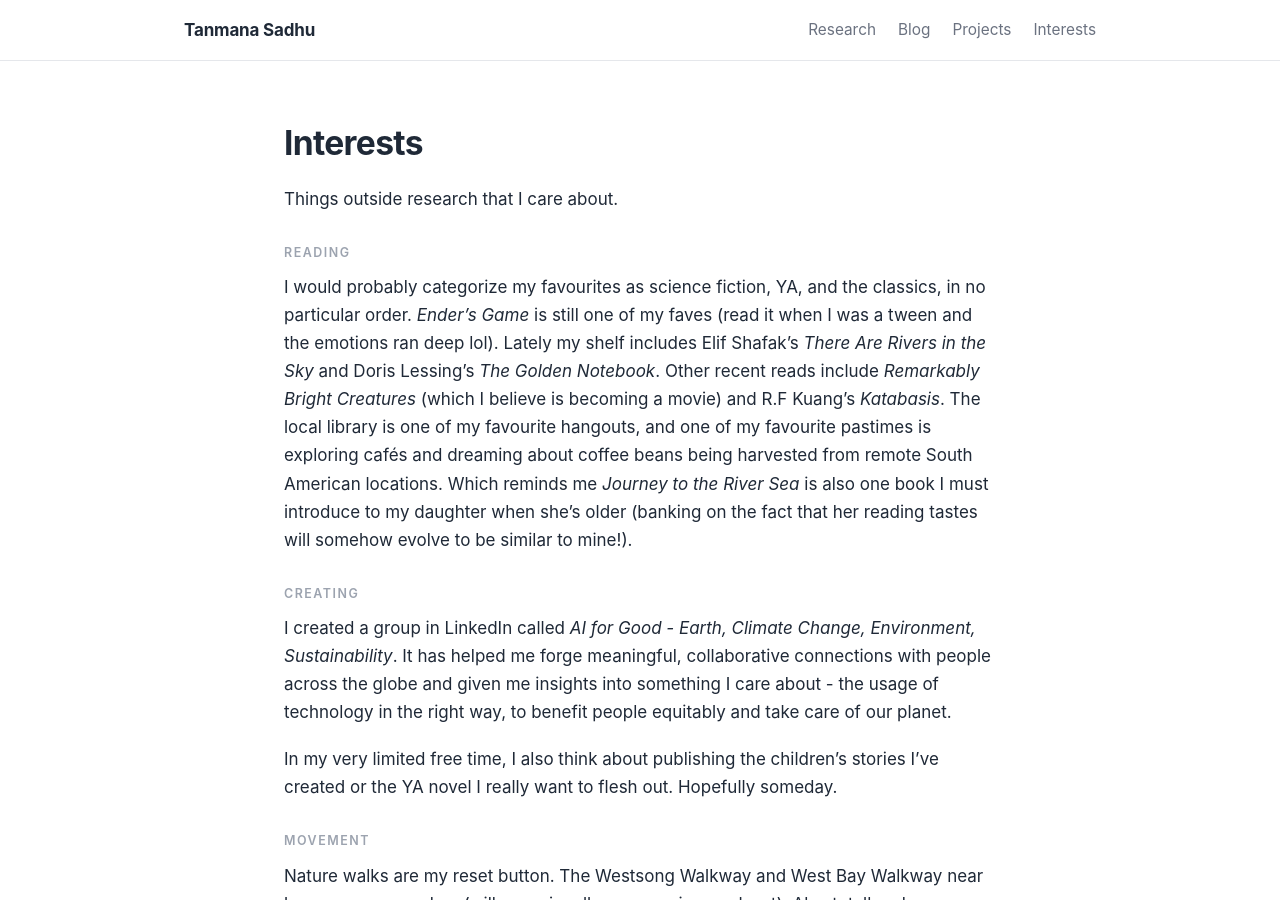
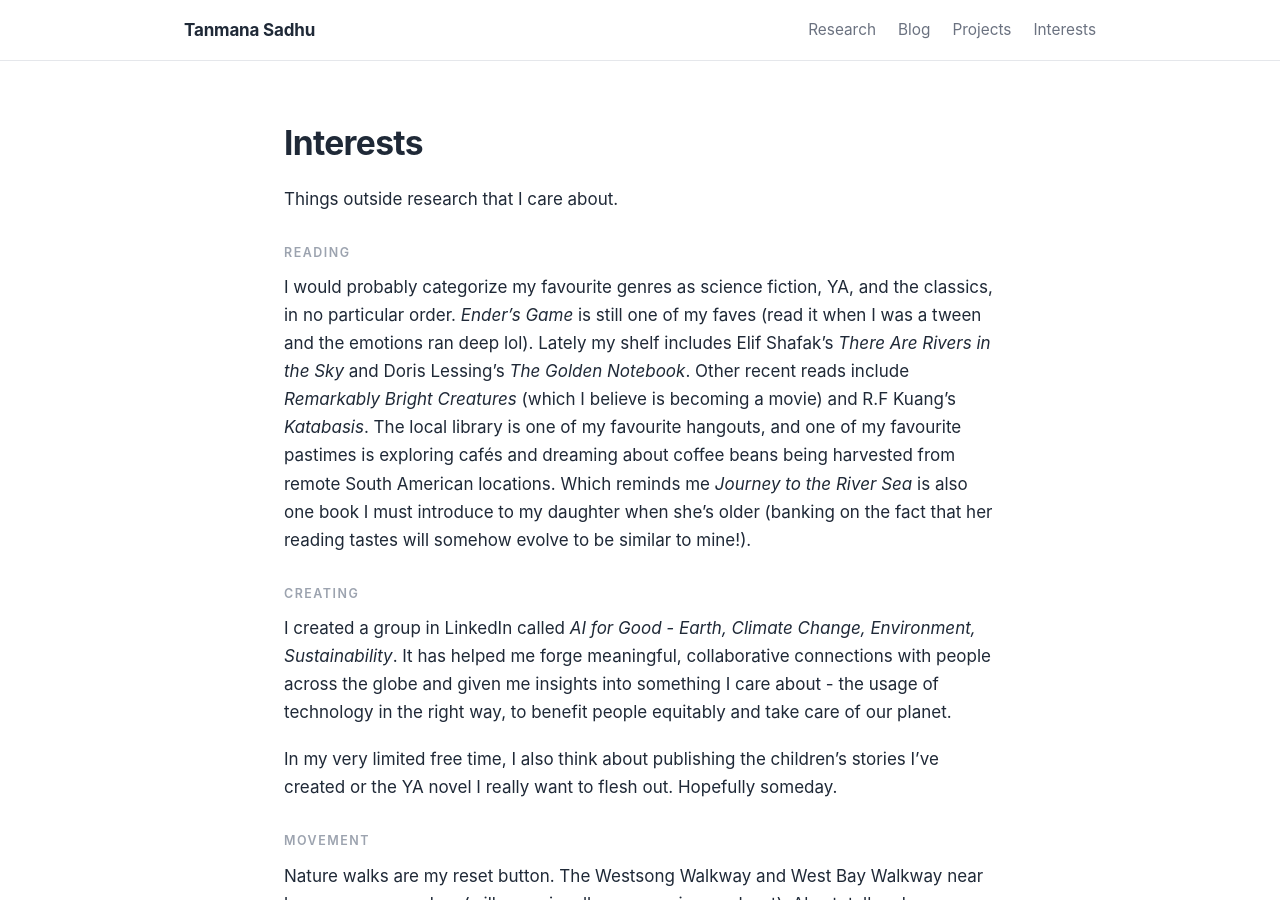
Before and after one commit to tanmana5/tanmana5.github.io, a Jekyll site: the page built from interests.md, in a window 1280 px wide and 900 px high. Built offline with Jekyll 4.4.1, drawn with Linux system fonts in a browser that asks for light colours.

Commit message:
Fill in Interests page

```diff
--- a/interests.md
+++ b/interests.md
@@ -11,7 +11,7 @@ Things outside research that I care about.
 
 <p class="section-title">Reading</p>
 
-I would probably categorize my favourites as science fiction, YA, and the classics, in no particular order. *Ender's Game* is still one of my faves (read it when I was a tween and the emotions ran deep lol). Lately my shelf includes Elif Shafak's *There Are Rivers in the Sky* and Doris Lessing's *The Golden Notebook*. Other recent reads include *Remarkably Bright Creatures* (which I believe is becoming a movie) and R.F Kuang's *Katabasis*. The local library is one of my favourite hangouts, and one of my favourite pastimes is exploring cafés and dreaming about coffee beans being harvested from remote South American locations. Which reminds me *Journey to the River Sea* is also one book I must introduce to my daughter when she's older (banking on the fact that her reading tastes will somehow evolve to be similar to mine!).
+I would probably categorize my favourite genres as science fiction, YA, and the classics, in no particular order. *Ender's Game* is still one of my faves (read it when I was a tween and the emotions ran deep lol). Lately my shelf includes Elif Shafak's *There Are Rivers in the Sky* and Doris Lessing's *The Golden Notebook*. Other recent reads include *Remarkably Bright Creatures* (which I believe is becoming a movie) and R.F Kuang's *Katabasis*. The local library is one of my favourite hangouts, and one of my favourite pastimes is exploring cafés and dreaming about coffee beans being harvested from remote South American locations. Which reminds me *Journey to the River Sea* is also one book I must introduce to my daughter when she's older (banking on the fact that her reading tastes will somehow evolve to be similar to mine!).
 
 <p class="section-title">Creating</p>
 
```
